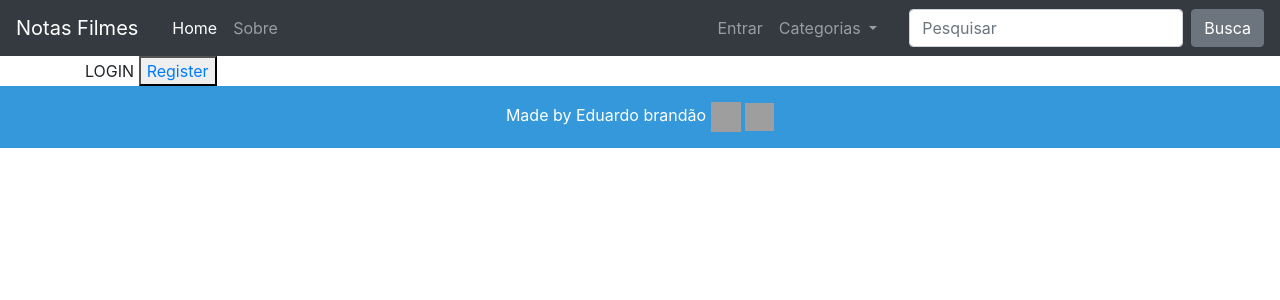
After one commit to EduardoBran/EbFilmes-App-Web-Py, a Django app: page /login/ in a window 1280 px wide. The commit adds this page. Shown: the top 300 px of the page. Run offline with Django 4.2, Linux system fonts and the light colour scheme; some libraries are stand-ins or nearby versions; grey boxes are pictures that could not be loaded.

Commit message:
add rota para pages login e register

```diff
--- /dev/null
+++ b/perfil/templates/perfil/login.html
@@ -0,0 +1,8 @@
+{% extends 'base.html' %}
+
+{% block content %}
+
+LOGIN
+<button><a href="{% url 'perfil:register' %}">Register</a></button>
+
+{% endblock %}
--- /dev/null
+++ b/perfil/urls.py
@@ -0,0 +1,10 @@
+from django.urls import path
+
+from . import views
+
+app_name = 'perfil'
+
+urlpatterns = [
+    path('', views.loginPage, name='login'),
+    path('register/', views.registerPage, name='register'),
+]
--- a/perfil/views.py
+++ b/perfil/views.py
@@ -1,3 +1,9 @@
 from django.shortcuts import render
 
-# Create your views here.
+
+def loginPage(request):
+    return render(request, 'perfil/login.html')
+
+
+def registerPage(request):
+    return render(request, 'perfil/register.html')
--- a/projebfilmes/urls.py
+++ b/projebfilmes/urls.py
@@ -20,7 +20,8 @@ from django.urls import include, path
 
 urlpatterns = [
     path('admin/', admin.site.urls),
-    path('', include('filme.urls'))
+    path('', include('filme.urls')),
+    path('login/', include('perfil.urls')),
 ]
 
 # urlpatterns += static(settings.MEDIA_URL,document_root=settings.MEDIA_ROOT)
--- a/templates/parciais/_nav.html
+++ b/templates/parciais/_nav.html
@@ -50,7 +50,7 @@
 
                 {% else %}
                 <li class="nav-item">
-                    <a class="nav-link" href="#">Entrar</a>
+                    <a class="nav-link" href="{% url 'perfil:login' %}">Entrar</a>
                 </li>
                 {% endif %}
                 <li class="nav-item dropdown">
```
Also changed, not shown: perfil/templates/perfil/register.html (added, +8 -0 lines).
